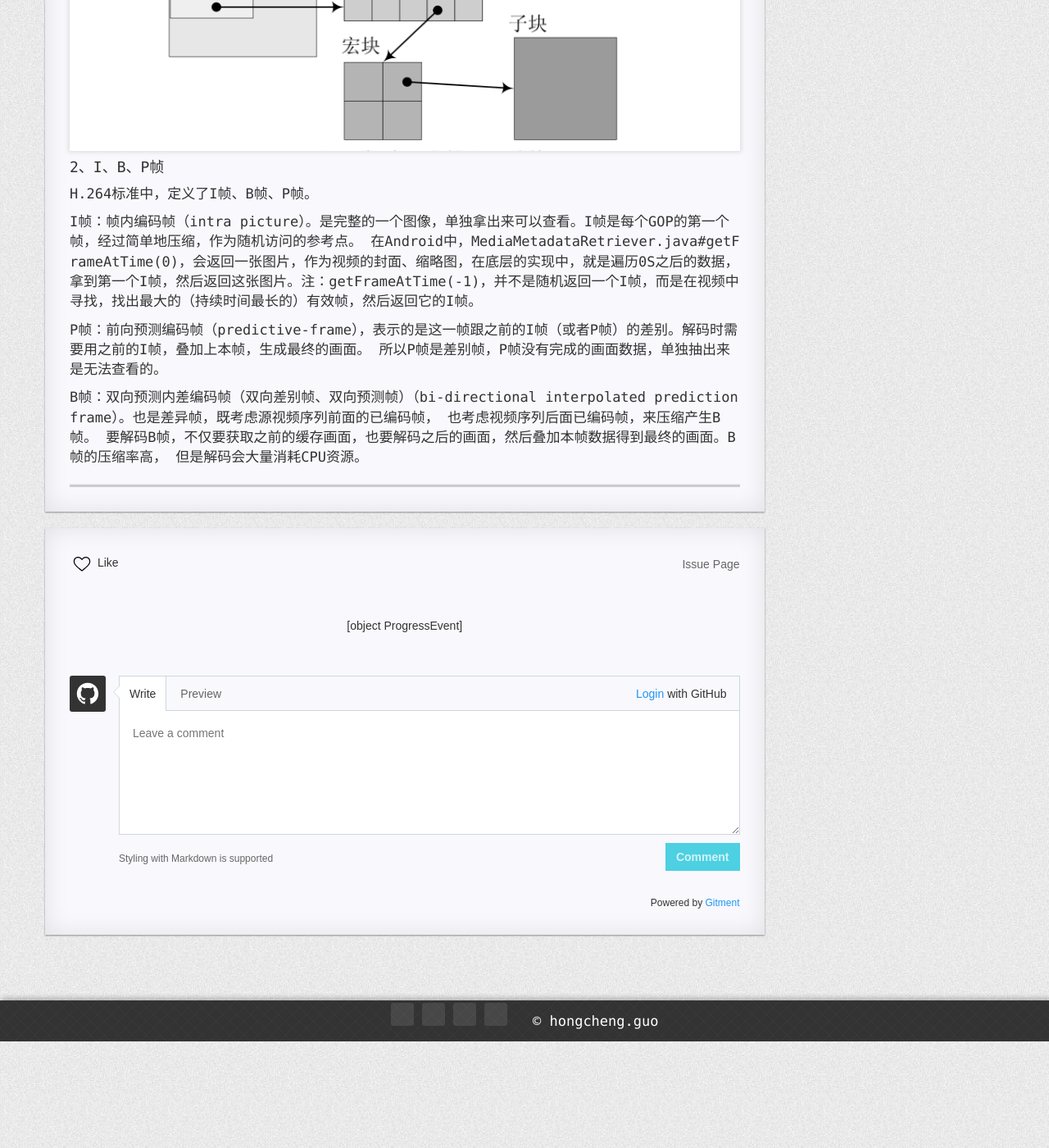
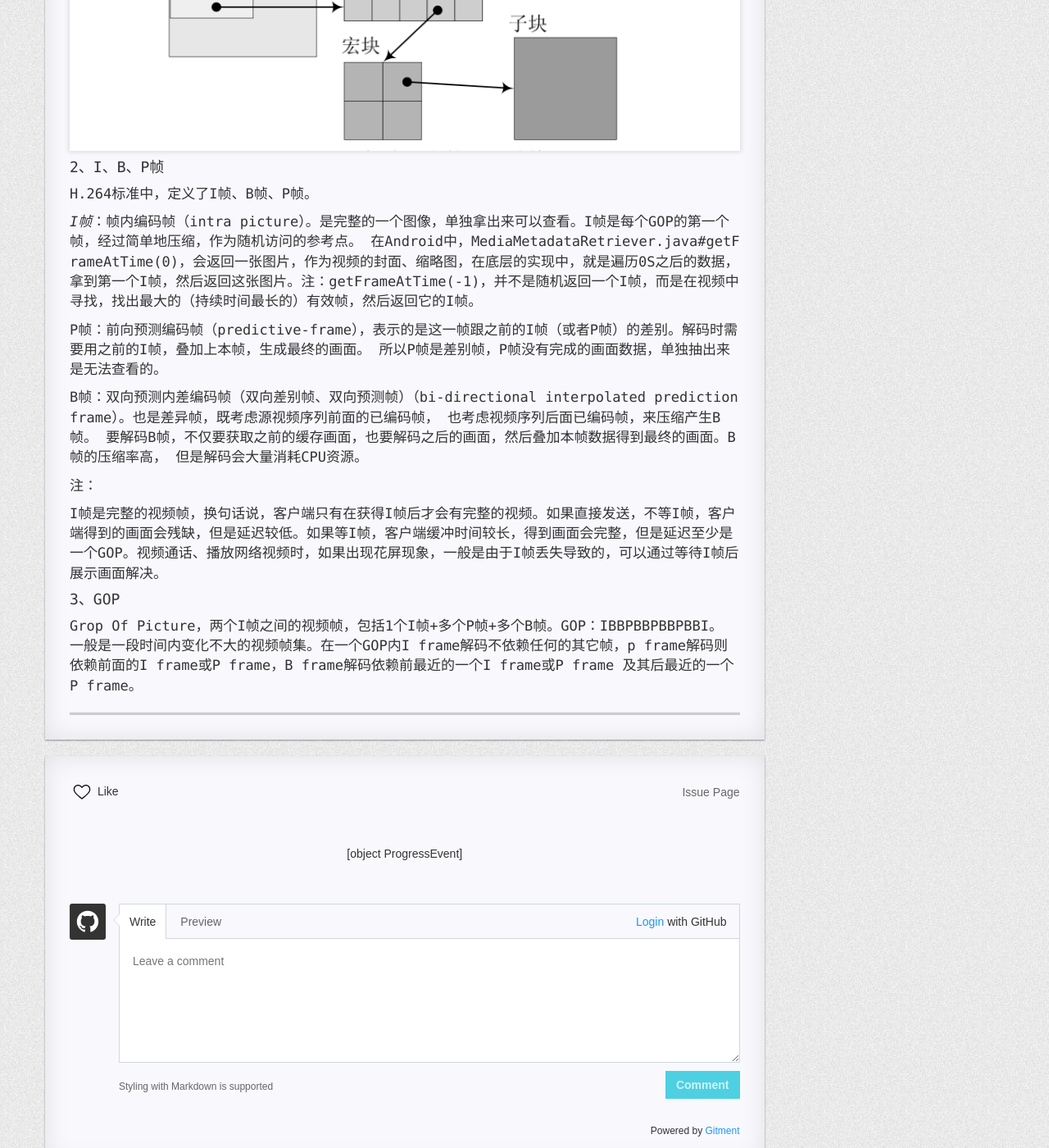
Before and after one commit to FrankdeBoers/blog, a Jekyll site: the page built from _posts/2019-08-12-H264解析（二）.md, in a window 1280 px wide and 1400 px high, scrolled down 572 px. Shown: the whole window at 82% size. Built offline with Jekyll 4.4.1, drawn with Linux system fonts in a browser that asks for light colours; nearby versions of some CDN libraries; a style sheet for code colours, icons or effects is not loaded; before the commit the page ends 1842 px from its top, so only the background shows below that.

Commit message:
Update 2019-08-12-H264解析（二）.md

```diff
--- a/_posts/2019-08-12-H264解析（二）.md
+++ b/_posts/2019-08-12-H264解析（二）.md
@@ -14,7 +14,7 @@ categories: Android
 #### 2、I、B、P帧
 H.264标准中，定义了I帧、B帧、P帧。
 
-I帧：帧内编码帧（intra picture）。是完整的一个图像，单独拿出来可以查看。I帧是每个GOP的第一个帧，经过简单地压缩，作为随机访问的参考点。
+*I帧*：帧内编码帧（intra picture）。是完整的一个图像，单独拿出来可以查看。I帧是每个GOP的第一个帧，经过简单地压缩，作为随机访问的参考点。
 在Android中，MediaMetadataRetriever.java#getFrameAtTime(0)，会返回一张图片，作为视频的封面、缩略图，在底层的实现中，就是遍历0S之后的数据，
 拿到第一个I帧，然后返回这张图片。注：getFrameAtTime(-1)，并不是随机返回一个I帧，而是在视频中寻找，找出最大的（持续时间最长的）有效帧，然后返回它的I帧。
 
@@ -24,3 +24,10 @@ P帧：前向预测编码帧（predictive-frame），表示的是这一帧跟之
 B帧：双向预测内差编码帧（双向差别帧、双向预测帧）（bi-directional interpolated prediction frame）。也是差异帧，既考虑源视频序列前面的已编码帧，
 也考虑视频序列后面已编码帧，来压缩产生B帧。  要解码B帧，不仅要获取之前的缓存画面，也要解码之后的画面，然后叠加本帧数据得到最终的画面。B帧的压缩率高，
 但是解码会大量消耗CPU资源。
+
+注：
+
+I帧是完整的视频帧，换句话说，客户端只有在获得I帧后才会有完整的视频。如果直接发送，不等I帧，客户端得到的画面会残缺，但是延迟较低。如果等I帧，客户端缓冲时间较长，得到画面会完整，但是延迟至少是一个GOP。视频通话、播放网络视频时，如果出现花屏现象，一般是由于I帧丢失导致的，可以通过等待I帧后展示画面解决。
+
+#### 3、GOP
+Grop Of Picture，两个I帧之间的视频帧，包括1个I帧+多个P帧+多个B帧。GOP：IBBPBBPBBPBBI。  一般是一段时间内变化不大的视频帧集。在一个GOP内I frame解码不依赖任何的其它帧，p frame解码则依赖前面的I frame或P frame，B frame解码依赖前最近的一个I frame或P frame 及其后最近的一个P frame。
```
